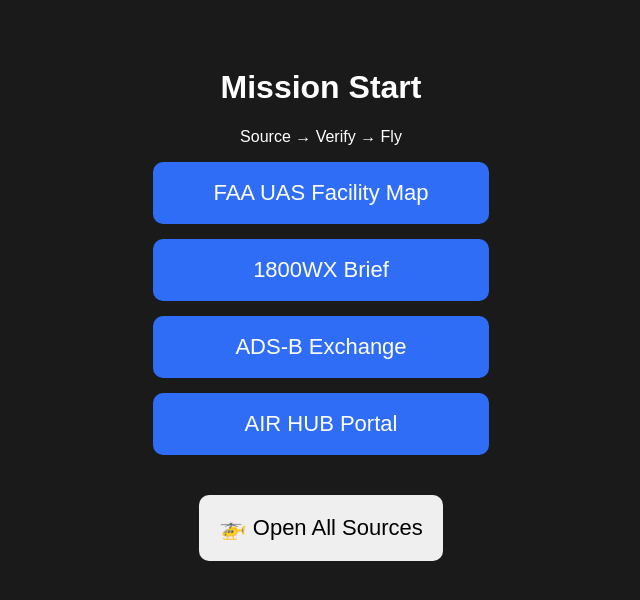
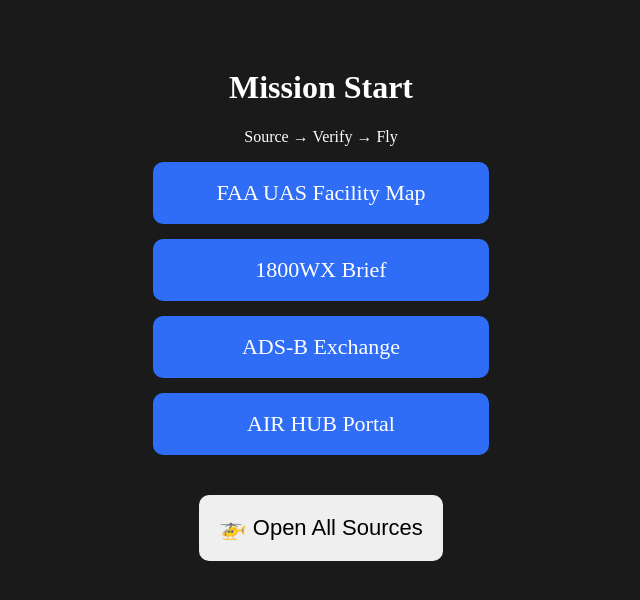
Before and after one commit to EPDelta-start/Mission-dashboard, a plain HTML site: page index.html in a window 1280 px wide. Shown: the whole page, without its empty margins (319-959 px from the left). Drawn offline with Linux system fonts and the light colour scheme.

Commit message:
Change font-family to 'old english' in CSS

```diff
--- a/index.html
+++ b/index.html
@@ -10,7 +10,7 @@
 body{
 background:#1a1a1a;
 color:white;
-font-family:Arial;
+font-family:old english;
 text-align:center;
 padding:40px;
 }
```
